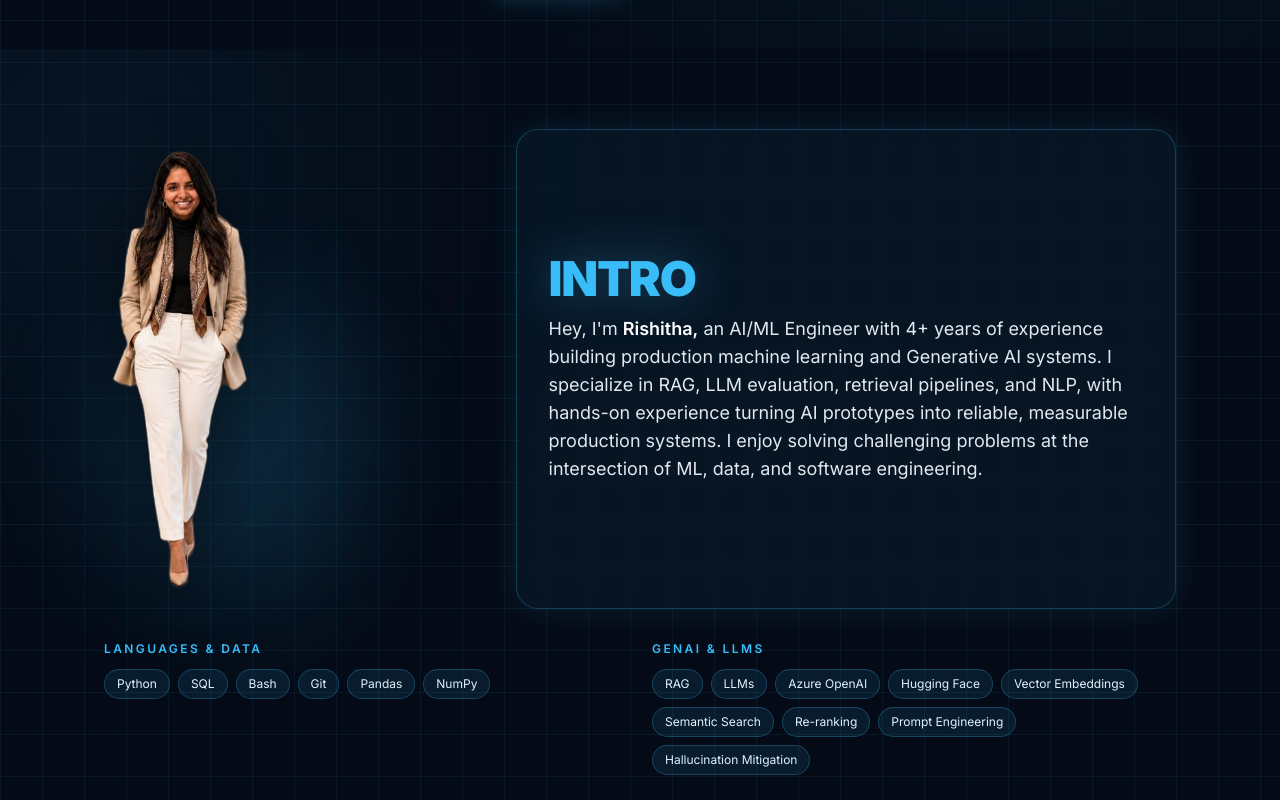
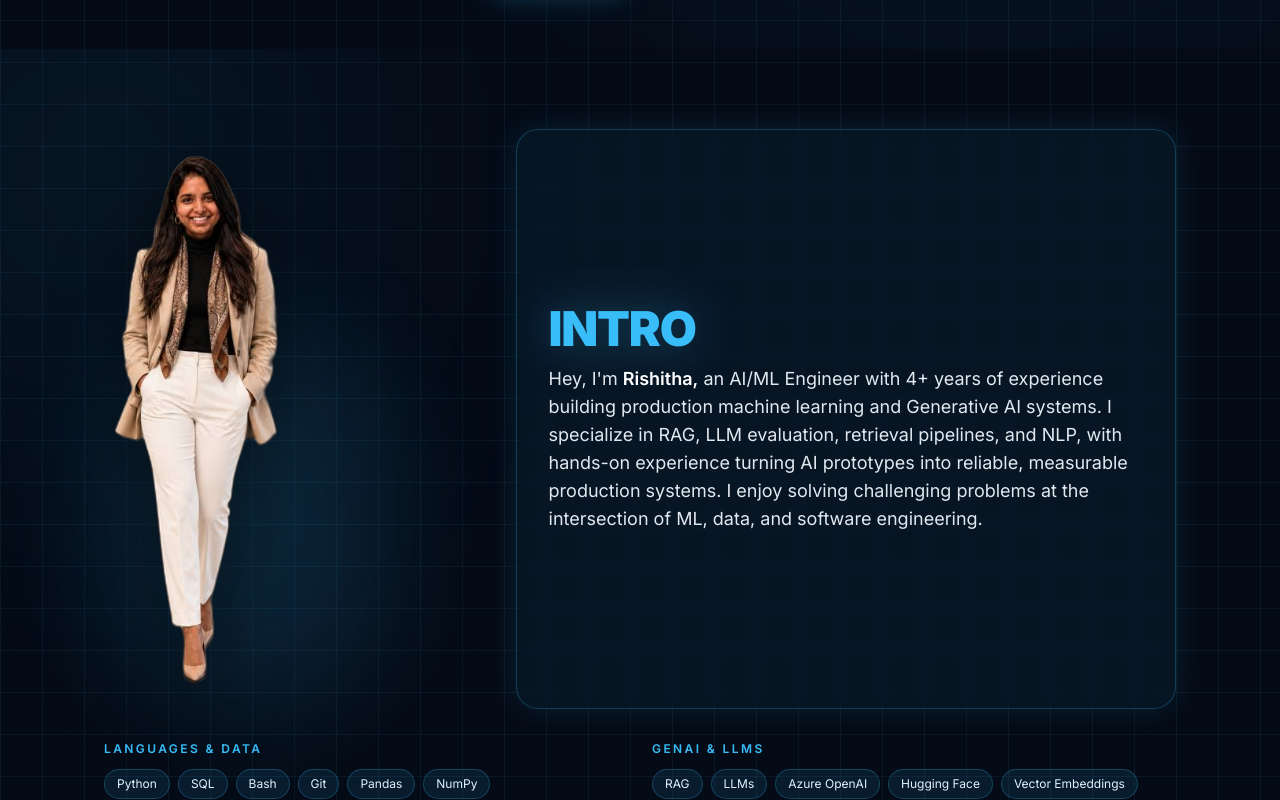
Before and after one commit to RishithaChilaka/portfolio, a React (Vite) app: page / in a window 1280 px wide. Shown: the part 820-1620 px from the top of the page. Built offline with nearby package versions, Linux system fonts and the light colour scheme.

Commit message:
Increase intro photo height

```diff
--- a/src/components/About.jsx
+++ b/src/components/About.jsx
@@ -81,7 +81,7 @@ const About = () => {
       <div className="max-w-6xl mx-auto px-6 md:px-10 relative">
         <div className="grid grid-cols-1 md:grid-cols-[0.7fr_1.3fr] gap-10 md:gap-14 items-stretch">
           <div className="reveal flex justify-center md:justify-start">
-            <div className="relative w-full max-w-[260px] h-[420px] md:h-[480px] flex items-end justify-center md:justify-start">
+            <div className="relative w-full max-w-[280px] h-[500px] md:h-[580px] flex items-end justify-center md:justify-start">
               <div className="absolute inset-x-0 bottom-0 h-2/3 rounded-full bg-cyan-glow/25 blur-[60px] opacity-60" />
               <img
                 src={aboutImg}
```
